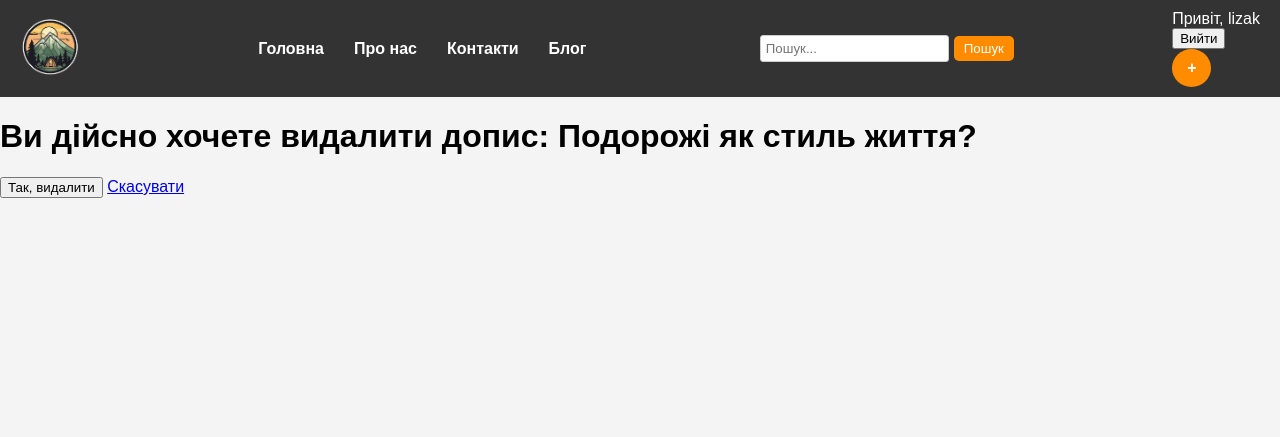
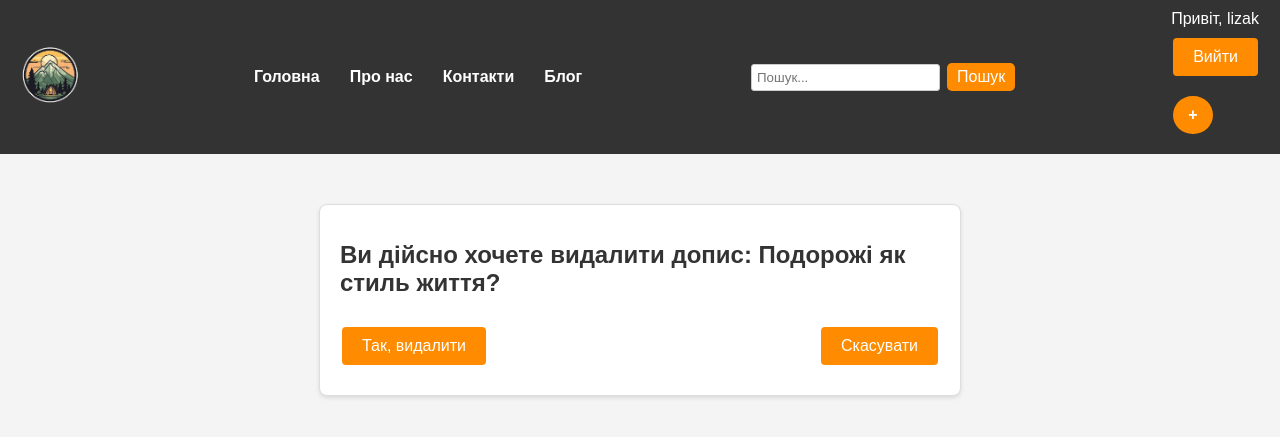
Before and after one commit to Yelyzaveta-Korolekh/Blog-Platform, a Django app: page /blog/delete/2/ in a window 1280 px wide. Shown: the top 437 px of the page. Run offline with Django 5.2, Linux system fonts and the light colour scheme; a user stored in the database is signed in; data comes from the database, SQL or seed files in the repository.

Commit message:
updated link button`s style

```diff
--- a/blog/static/css/style.css
+++ b/blog/static/css/style.css
@@ -92,6 +92,7 @@ nav ul li a:hover {
     border: 0.5px solid rgb(147, 146, 146);
     max-width: 400px;
     padding: 20px;
+    word-wrap: break-word;
 }
 
 .post-title{
@@ -108,12 +109,13 @@ nav ul li a:hover {
 
 .post-content {
     color: #424242;
-    line-height: 1.6
+    line-height: 1.6;
+
 }
 
 .add-btn {
     padding: 10px;
-    background-color: #ff8c00;;
+    background-color: #ff8c00;
     color: #fff;
     border: none;
     border-radius: 50%;
@@ -129,3 +131,44 @@ nav ul li a:hover {
 .add-btn button:hover {
     background-color: #ff6a00;;
 }
+
+button, a.button {
+    background-color: #ff8c00;
+    border: none;
+    border-radius: 4px;
+    color: white;
+    padding: 10px 20px;
+    text-align: center;
+    text-decoration: none;
+    display: inline-block;
+    font-size: 16px;
+    margin: 10px 2px;
+    cursor: pointer;
+    transition: background-color 0.3s ease;
+}
+
+a{
+    text-decoration: none;
+    color: white;
+}
+
+.confirm-container {
+    max-width: 600px;
+    margin: 50px auto;
+    padding: 20px;
+    border: 1px solid #ddd;
+    border-radius: 8px;
+    background-color: #ffffff;
+    box-shadow: 0 2px 4px rgba(0, 0, 0, 0.1);
+}
+
+.confirm-container h1 {
+    font-size: 24px;
+    margin-bottom: 20px;
+    color: #333333;
+}
+
+.confirm-container form {
+    display: flex;
+    justify-content: space-between;
+}
--- a/blog/templates/blog/blog.html
+++ b/blog/templates/blog/blog.html
@@ -9,10 +9,10 @@
             <h2 class="post-title">{{post.title}} </h2>
         </a>
         <p class="post-author"> Автор: {{ post.author }}</p>
-        <p class="post-content"> {{ post.content }}</p>
+        <p class="post-content"> {{ post.content|truncatechars:150 }}</p>
         {% if request.user == post.author %}
-        <a href="{% url 'editPost' post.id %}">Редагувати</a>
-        <a href="{% url 'deletePost' post.id %}">Видалити</a>
+            <button><a href="{% url 'editPost' post.id %}">Редагувати</a></button>
+            <button><a href="{% url 'deletePost' post.id %}">Видалити</a></button>
         {% endif %}
     </div>
     {% endfor %}
--- a/blog/templates/blog/index.html
+++ b/blog/templates/blog/index.html
@@ -10,10 +10,10 @@
         <h3 class="post-title">{{post.title}} </h3>
     </a>
     <p class="post-author"> Автор: {{post.author}} </p>
-    <p class="post-content"> {{post.content}} </p>
+    <p class="post-content"> {{post.content|truncatechars:150}} </p>
     {% if request.user == post.author %}
-        <a href="{% url 'editPost' post.id %}">Редагувати</a>
-        <a href="{% url 'deletePost' post.id %}">Видалити</a>
+        <button><a href="{% url 'editPost' post.id %}">Редагувати</a></button>
+        <button><a href="{% url 'deletePost' post.id %}">Видалити</a></button>
     {% endif %}
 </div>
 {%endfor%}
--- a/blog/templates/blog/posts/confirmDelete.html
+++ b/blog/templates/blog/posts/confirmDelete.html
@@ -3,12 +3,12 @@
 {% block title %}Видалення допису{% endblock %}
 
 {% block content %}
-<div class="container">
+<div class="confirm-container">
     <h1>Ви дійсно хочете видалити допис: {{ post.title }}?</h1>
     <form method="post">
         {% csrf_token %}
         <button type="submit">Так, видалити</button>
-        <a href="{% url 'blog' %}">Скасувати</a>
+        <button><a href="{% url 'blog' %}">Скасувати</a></button>
     </form>
 </div>
 {% endblock %}
```
